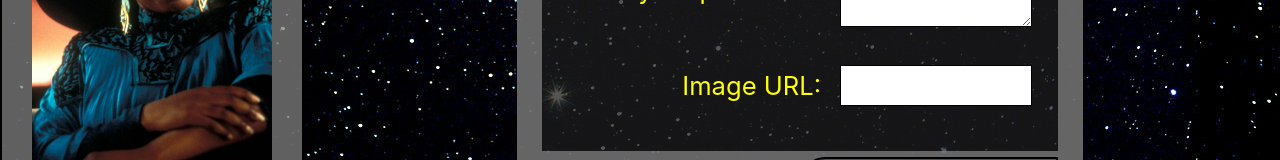
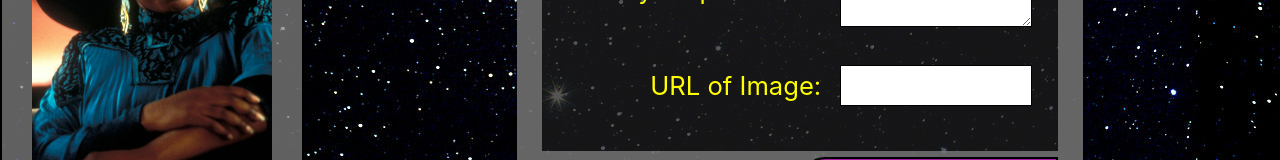
Before and after one commit to adamjmosebach/TenForward, a React (Create React App) app in the folder client/: page /posts/create in a window 1280 px wide. Shown: the part 487-647 px from the top of the page. Built offline with nearby package versions, Linux system fonts and the light colour scheme; no server answers.

Commit message:
Image URL to URL of Image - just to trigger new build

```diff
--- a/client/src/screens/CreatePost.jsx
+++ b/client/src/screens/CreatePost.jsx
@@ -1,6 +1,6 @@
 import React, { useState } from 'react';
 import './Forms.css';
-import './CreatePost.css'
+import './CreatePost.css';
 
 export default function CreatePost(props) {
   const { setFromCreate, currentUser, createPostSubmit } = props;
@@ -55,7 +55,7 @@ export default function CreatePost(props) {
           />
         </div>
         <div className='label-input'>
-          <label htmlFor='create-post-img_url'>Image URL:</label>
+          <label htmlFor='create-post-img_url'>URL of Image:</label>
           <input
             type='text'
             name='img_url'
```
